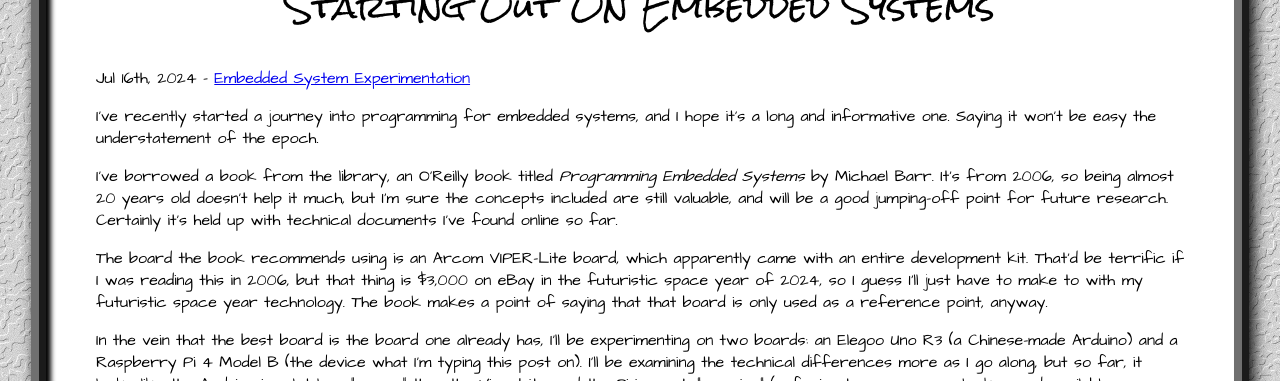
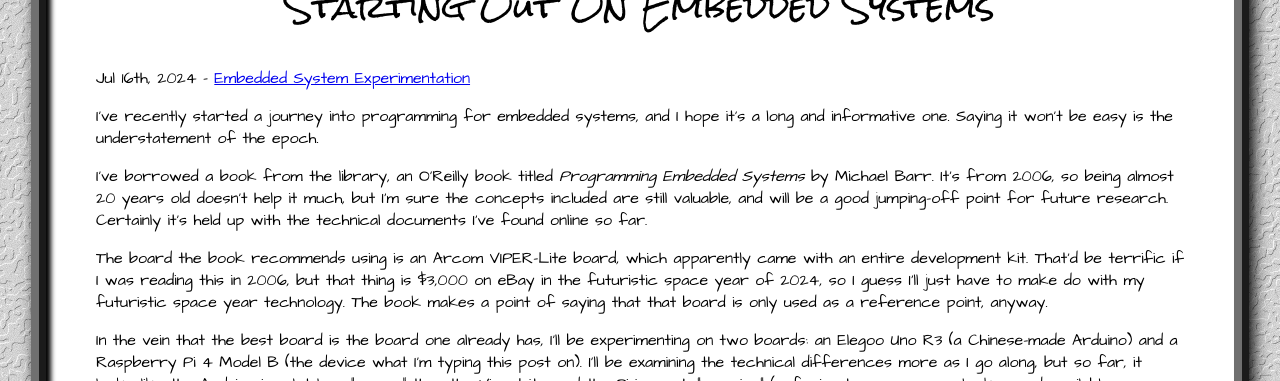
Before and after one commit to krathman257/krathman257.github.io, a Jekyll site: the page built from docs/_posts/2024-07-16-starting-out-on-embedded-systems.md, in a window 1280 px wide. Shown: the part 160-541 px from the top of the page. Built offline with Jekyll 4.4.1, drawn with Linux system fonts in a browser that asks for light colours; some web fonts are replaced.

Commit message:
Fixed typos

```diff
--- a/docs/_posts/2024-07-16-starting-out-on-embedded-systems.md
+++ b/docs/_posts/2024-07-16-starting-out-on-embedded-systems.md
@@ -1,11 +1,11 @@
 ---
 project: embedded
 ---
-I've recently started a journey into programming for embedded systems, and I hope it's a long and informative one. Saying it won't be easy the understatement of the epoch.
+I've recently started a journey into programming for embedded systems, and I hope it's a long and informative one. Saying it won't be easy is the understatement of the epoch.
 
-I've borrowed a book from the library, an O'Reilly book titled *Programming Embedded Systems* by Michael Barr. It's from 2006, so being almost 20 years old doesn't help it much, but I'm sure the concepts included are still valuable, and will be a good jumping-off point for future research. Certainly it's held up with technical documents I've found online so far.
+I've borrowed a book from the library, an O'Reilly book titled *Programming Embedded Systems* by Michael Barr. It's from 2006, so being almost 20 years old doesn't help it much, but I'm sure the concepts included are still valuable, and will be a good jumping-off point for future research. Certainly it's held up with the technical documents I've found online so far.
 
-The board the book recommends using is an Arcom VIPER-Lite board, which apparently came with an entire development kit. That'd be terrific if I was reading this in 2006, but that thing is $3,000 on eBay in the futuristic space year of 2024, so I guess I'll just have to make to with my futuristic space year technology. The book makes a point of saying that that board is only used as a reference point, anyway.
+The board the book recommends using is an Arcom VIPER-Lite board, which apparently came with an entire development kit. That'd be terrific if I was reading this in 2006, but that thing is $3,000 on eBay in the futuristic space year of 2024, so I guess I'll just have to make do with my futuristic space year technology. The book makes a point of saying that that board is only used as a reference point, anyway.
 
 In the vein that the best board is the board one already has, I'll be experimenting on two boards: an Elegoo Uno R3 (a Chinese-made Arduino) and a Raspberry Pi 4 Model B (the device what I'm typing this post on). I'll be examining the technical differences more as I go along, but so far, it looks like the Arduino is a lot less "roomy" than the ViperLite, and the Pi is much "roomier" (refering to processor clock speed, available memory, etc).
 
```
